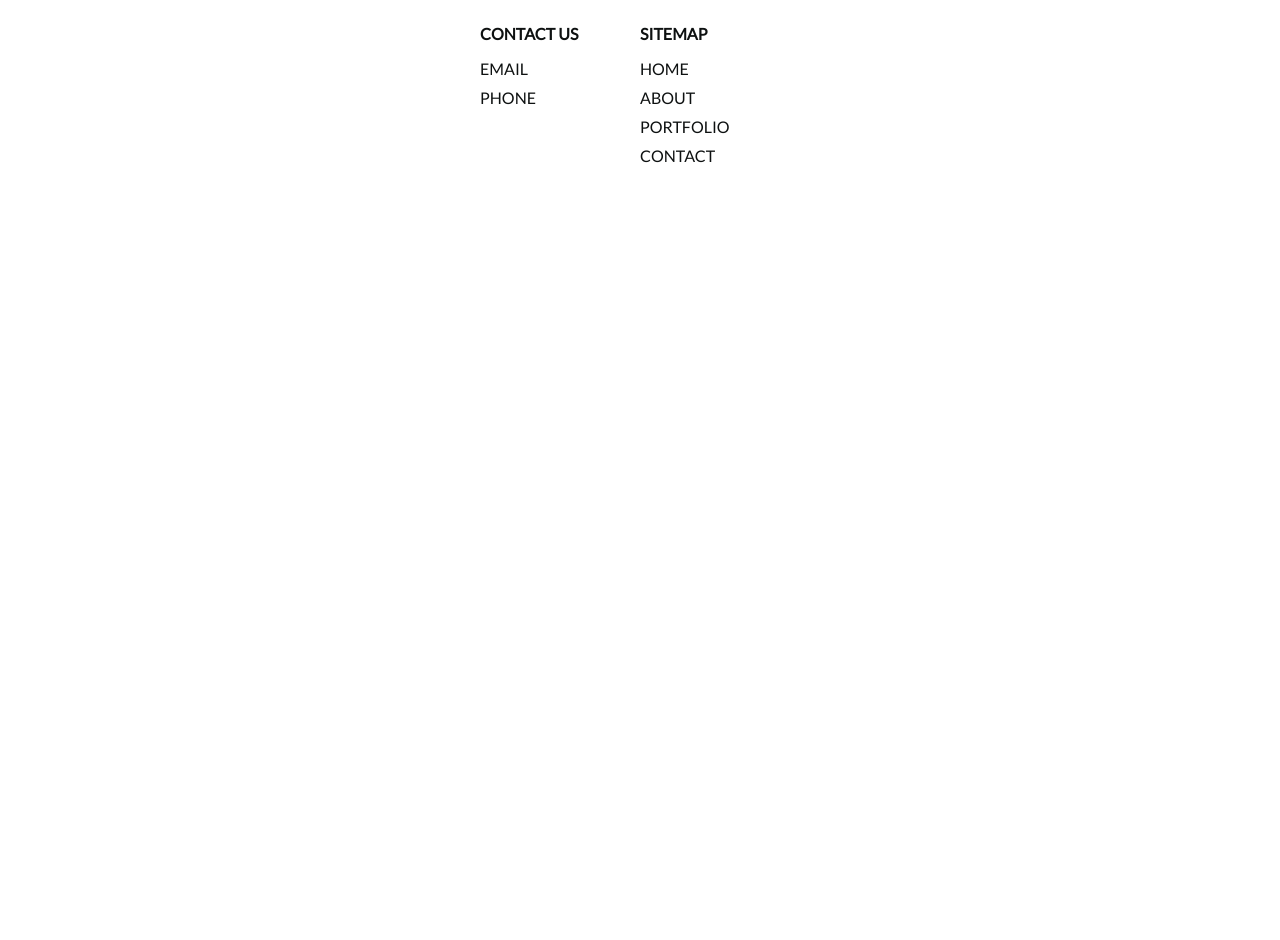
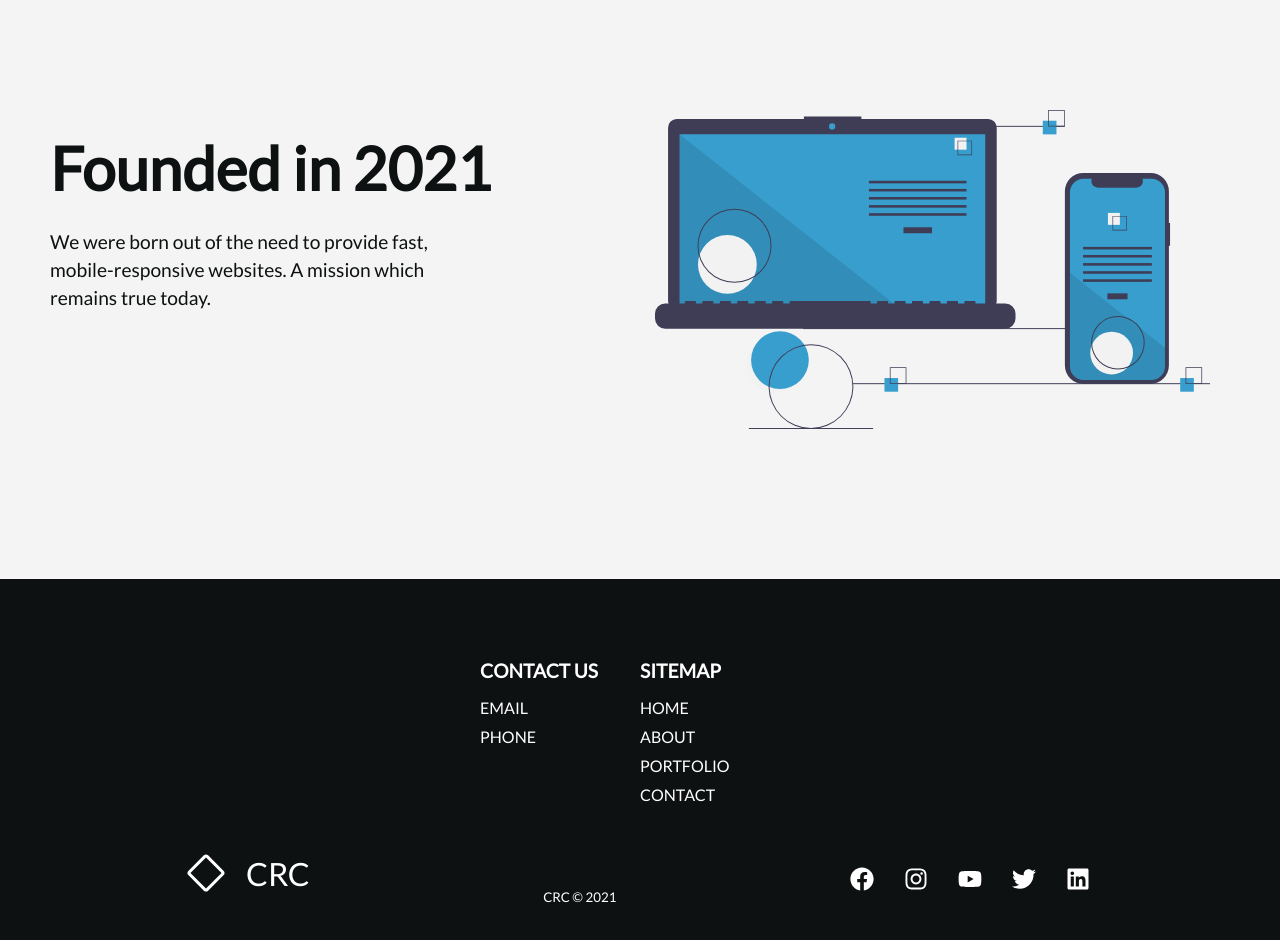
Before and after one commit to ChrisCooper0/cra-styled-components, a React (Create React App) app: page /about in a window 1280 px wide. Shown: the part 120-1060 px from the top of the page. Before the commit the page ends 800 px from the top, so only its background shows below. Built offline with nearby package versions, Linux system fonts and the light colour scheme.

Commit message:
added pages and fixed styling

```diff
--- a/src/App.js
+++ b/src/App.js
@@ -1,5 +1,7 @@
 import { Navbar, Footer } from "./components";
 import Home from "./pages/HomePage/Home";
+import About from "./pages/About/About";
+import Portfolio from "./pages/Portfolio/Portfolio";
 import { BrowserRouter as Router, Switch, Route } from "react-router-dom";
 import GlobalStyle from "./globalStyles";
 
@@ -10,6 +12,8 @@ function App() {
       <Navbar />
       <Switch>
         <Route path="/" exact component={Home}></Route>
+        <Route path="/about" exact component={About}></Route>
+        <Route path="/portfolio" exact component={Portfolio}></Route>
       </Switch>
       <Footer />
     </Router>
--- a/src/components/Footer/Footer.elements.js
+++ b/src/components/Footer/Footer.elements.js
@@ -1,8 +1,9 @@
 import styled from "styled-components";
 import { Link } from "react-router-dom";
+import { FaRegSquare } from "react-icons/fa";
 
 export const FooterContainer = styled.div`
-  background-color: #fff;
+  background-color: #0e1111;
   padding: 4rem 0 2rem 0;
   display: flex;
   flex-direction: column;
@@ -46,11 +47,15 @@ export const FooterLinksItems = styled.div`
 `;
 
 export const FooterLinkTitle = styled.div`
-  margin-bottom: 16px;
+  margin-top: 1rem;
+  margin-bottom: 1rem;
   font-weight: 800;
+  font-size: 1.2rem;
+  color: #fff;
 `;
 
 export const FooterLink = styled.div`
+  color: #fff;
   text-decoration: none;
   margin-bottom: 0.5rem;
   cursor: pointer;
@@ -59,5 +64,57 @@ export const FooterLink = styled.div`
   &:hover {
     border-bottom: 2px solid black;
     transition: 0.3s ease-out;
+    color: #a9b3c1;
   }
 `;
+
+export const SocialMedia = styled.section`
+  max-width: 1000px;
+  width: 100%;
+`;
+
+export const SocialMediaWrap = styled.div`
+  display: flex;
+  justify-content: space-between;
+  align-items: center;
+  width: 90%;
+  max-width: 1000px;
+  margin: 40px auto 0 auto;
+  @media screen and (max-width: 820px) {
+    flex-direction: column;
+  }
+`;
+
+export const SocialLogo = styled(Link)`
+  color: #fff;
+  justify-self: start;
+  cursor: pointer;
+  text-decoration: none;
+  font-size: 2rem;
+  display: flex;
+  align-items: center;
+  margin-bottom: 16px;
+`;
+
+export const SocialIcon = styled(FaRegSquare)`
+  margin-right: 1.5rem;
+  font-size: 2rem;
+  transform: rotate(45deg);
+`;
+
+export const WebsiteRights = styled.small`
+  color: #fff;
+  margin-top: 2rem;
+`;
+
+export const SocialIcons = styled.div`
+  display: flex;
+  justify-content: space-between;
+  align-items: center;
+  width: 240px;
+`;
+
+export const SocialIconLink = styled.a`
+  color: #fff;
+  font-size: 24px;
+`;
--- a/src/components/Footer/Footer.js
+++ b/src/components/Footer/Footer.js
@@ -6,7 +6,22 @@ import {
   FooterLinksItems,
   FooterLinkTitle,
   FooterLink,
+  SocialMedia,
+  SocialMediaWrap,
+  SocialLogo,
+  SocialIcon,
+  WebsiteRights,
+  SocialIcons,
+  SocialIconLink,
 } from "./Footer.elements";
+
+import {
+  FaFacebook,
+  FaInstagram,
+  FaYoutube,
+  FaTwitter,
+  FaLinkedin,
+} from "react-icons/fa";
 
 const Footer = () => {
   return (
@@ -28,6 +43,37 @@ const Footer = () => {
             </FooterLinksItems>
           </FooterLinksWrapper>
         </FooterLinksContainer>
+        <SocialMedia>
+          <SocialMediaWrap>
+            <SocialLogo to="/">
+              <SocialIcon />
+              CRC
+            </SocialLogo>
+            <WebsiteRights>CRC © 2021</WebsiteRights>
+            <SocialIcons>
+              <SocialIconLink href="/" target="_blank" aria-label="Facebook">
+                <FaFacebook />
+              </SocialIconLink>
+              <SocialIconLink href="/" target="_blank" aria-label="Instagram">
+                <FaInstagram />
+              </SocialIconLink>
+              <SocialIconLink
+                href={"//www.youtube.com/"}
+                rel="noopener noreferrer"
+                target="_blank"
+                aria-label="Youtube"
+              >
+                <FaYoutube />
+              </SocialIconLink>
+              <SocialIconLink href="/" target="_blank" aria-label="Twitter">
+                <FaTwitter />
+              </SocialIconLink>
+              <SocialIconLink href="/" target="_blank" aria-label="LinkedIn">
+                <FaLinkedin />
+              </SocialIconLink>
+            </SocialIcons>
+          </SocialMediaWrap>
+        </SocialMedia>
       </FooterContainer>
     </div>
   );
--- a/src/components/Navbar/Navbar.elements.js
+++ b/src/components/Navbar/Navbar.elements.js
@@ -12,13 +12,14 @@ export const Nav = styled.nav`
   font-size: 1.25rem;
   position: sticky;
   top: 0;
-  z-index: 1;
+  z-index: 999;
 `;
 
 export const NavbarContainer = styled(Container)`
   display: flex;
   justify-content: space-between;
   height: 80px;
+
   ${Container}
 `;
 
--- a/src/components/Navbar/Navbar.js
+++ b/src/components/Navbar/Navbar.js
@@ -10,7 +10,7 @@ import {
   NavLinks,
 } from "./Navbar.elements";
 
-import { FaBars, FaTimes } from "react-icons/fa";
+import { FaBars, FaStickyNote, FaTimes } from "react-icons/fa";
 import { IconContext } from "react-icons/lib";
 
 const Navbar = () => {
@@ -21,6 +21,15 @@ const Navbar = () => {
   };
 
   const closeMobileMenu = () => {
+    setClick(false);
+  };
+
+  const scrollToBottom = () => {
+    window.scroll({
+      top: document.body.offsetHeight,
+      left: 0,
+      behavior: "smooth",
+    });
     setClick(false);
   };
 
@@ -53,7 +62,7 @@ const Navbar = () => {
                 </NavLinks>
               </NavItem>
               <NavItem>
-                <NavLinks to="/contact" onClick={closeMobileMenu}>
+                <NavLinks to="/" onClick={scrollToBottom}>
                   CONTACT
                 </NavLinks>
               </NavItem>
--- /dev/null
+++ b/src/pages/About/About.js
@@ -0,0 +1,13 @@
+import React from "react";
+import { InfoSection } from "../../components";
+import { aboutObjOne } from "./Data";
+
+const About = () => {
+  return (
+    <div>
+      <InfoSection {...aboutObjOne} />
+    </div>
+  );
+};
+
+export default About;
--- /dev/null
+++ b/src/pages/About/Data.js
@@ -0,0 +1,12 @@
+export const aboutObjOne = {
+  lightBg: true,
+  imgLeft: false,
+  lightText: false,
+  lightTextDesc: false,
+  headline: "Founded in 2021",
+  description:
+    "We were born out of the need to provide fast, mobile-responsive websites. A mission which remains true today.",
+  start: " ",
+  img: require("../../images/homeObjOne.svg").default,
+  alt: "image",
+};
--- /dev/null
+++ b/src/pages/Portfolio/Data.js
@@ -0,0 +1,12 @@
+export const portfolioObjOne = {
+  lightBg: true,
+  imgLeft: false,
+  lightText: false,
+  lightTextDesc: false,
+  headline: "What we've been working on",
+  description:
+    "Here's a selection of projects we are proud to have been a part of.",
+  start: " ",
+  img: require("../../images/homeObjTwo.svg").default,
+  alt: "image",
+};
--- /dev/null
+++ b/src/pages/Portfolio/Portfolio.js
@@ -0,0 +1,13 @@
+import React from "react";
+import { InfoSection } from "../../components";
+import { portfolioObjOne } from "./Data";
+
+const Portfolio = () => {
+  return (
+    <div>
+      <InfoSection {...portfolioObjOne} />
+    </div>
+  );
+};
+
+export default Portfolio;
```
